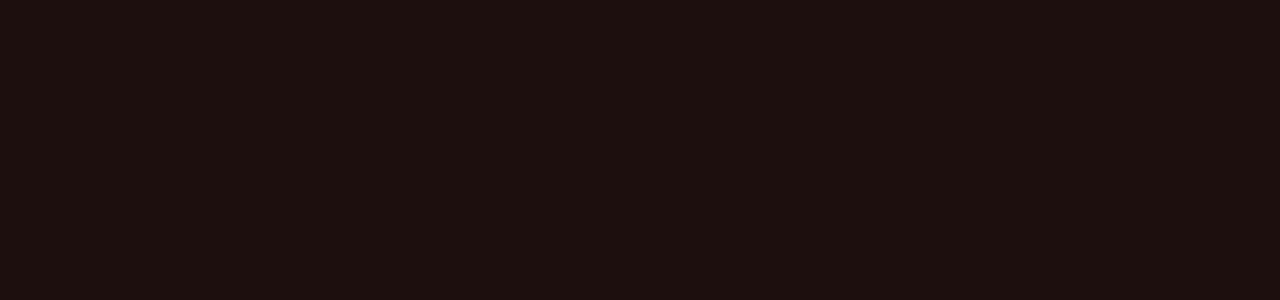
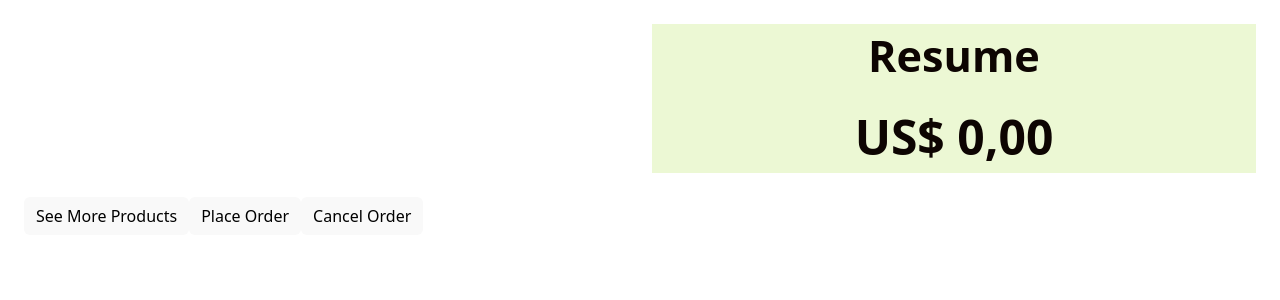
Before and after one commit to ChavesVini/simple-online-store, a React (Vite) app: page /buy in a window 1280 px wide. Shown: the top 300 px of the page. Built offline with nearby package versions, Linux system fonts and the light colour scheme.

Commit message:
:sparkles: add update quantity and buttons see more products, place and cancel order

```diff
--- a/src/App.tsx
+++ b/src/App.tsx
@@ -30,6 +30,18 @@
     });
   };
 
+  const updateQuantity = (productId: number, quantity: number) => {
+    setCartProducts(prev =>
+      prev
+        .map(item =>
+          item.product.id === productId
+            ? { ...item, quantity }
+            : item
+        )
+        .filter(item => item.quantity > 0)
+    );
+  };
+
   return (
     <>
       <ToastContainer
@@ -47,7 +59,7 @@
       />
       <Routes>
         <Route path="/" element={<ProductsPage cartProducts={cartProducts} onAddToCart={handleAddToCart} /> } />
-        <Route path="/buy" element={<BuyPage product={cartProducts} />} />
+        <Route path="/buy" element={<BuyPage product={cartProducts} onUpdateQuantity={updateQuantity}/>} />
       </Routes>
     </>
   );
--- a/src/pages/buyPage/BuyPage.css
+++ b/src/pages/buyPage/BuyPage.css
@@ -1,12 +1,14 @@
 .container-buy-page {
-  background: #1a0f0a;
-  min-height: 100vh;
-  padding: 20px;
+  display: grid;
+  grid-template-columns: 1fr 1fr;
+  gap: 24px;
+  padding: 24px;
+  align-items: stretch;
 }
 
 .product-info {
-  display: flex;
-  flex-direction: column;
+  display: grid;
+  grid-template-columns: 1fr;
   gap: 16px;
 }
 
@@ -35,7 +37,28 @@
 }
 
 .cart-item-quantity button {
-  width: 28px;
-  height: 28px;
-  cursor: pointer;
+  display: flex;
+  align-items: center;
+  gap: 8px;
 }
+
+.resume {
+  display: flex;
+  flex-direction: column;
+  justify-content: center;
+  grid-template-columns: 1fr;
+  background: #ECF8D4;
+  color: #0D0502;
+  text-align: center;
+  gap: 12px;
+}
+
+.text-resume {
+  font-size: 2.7rem;
+  font-weight: bold;
+}
+
+.value {
+  font-size: 3rem;
+  font-weight: bold;
+}
--- a/src/pages/buyPage/BuyPage.tsx
+++ b/src/pages/buyPage/BuyPage.tsx
@@ -1,17 +1,29 @@
 import type { CartItem } from "../../App";
+import { Button } from "../../components/button/Button";
 import "./BuyPage.css";
 
 interface BuyPageProps {
   product: CartItem[];
+  onUpdateQuantity: (productId: number, quantity: number) => void;
 }
 
-function BuyPage({ product }: BuyPageProps) {
+function BuyPage({ product, onUpdateQuantity }: BuyPageProps) {
+
+  const increment = (item: CartItem) => {
+    onUpdateQuantity(item.product.id, item.quantity + 1);
+  };
+
+  const decrement = (item: CartItem) => {
+    if (item.quantity > 0) {
+      onUpdateQuantity(item.product.id, item.quantity - 1);
+    }
+  };
+
   return (
     <div className="container-buy-page">
-      <div className="product-info">
+      <div className="product-info" v-if={product.length === 0}>
         {product.map(item => (
           <div className="cart-item" key={item.product.id}>
-
             <div className="cart-item-info">
               <span className="cart-item-id">
                 {item.product.id}
@@ -24,11 +36,21 @@
             </div>
 
             <div className="cart-item-quantity">
+              <Button onClick={() => decrement(item)} backgroundColor="transparent" color="#0D0502">-</Button>
               <span>{item.quantity}</span>
+              <Button onClick={() => increment(item)} backgroundColor="transparent" color="#0D0502">+</Button>
             </div>
-
           </div>
         ))}
+      </div>
+      <div className="resume">
+        <span className="text-resume">Resume</span>
+        <span className="value">US$ {product.reduce((total, item) => total + (item.product.value * item.quantity), 0)},00</span>
+      </div>
+      <div className="resume-actions">
+        <Button>See More Products</Button>
+        <Button>Place Order</Button>
+        <Button>Cancel Order</Button>
       </div>
     </div>
   );
```
